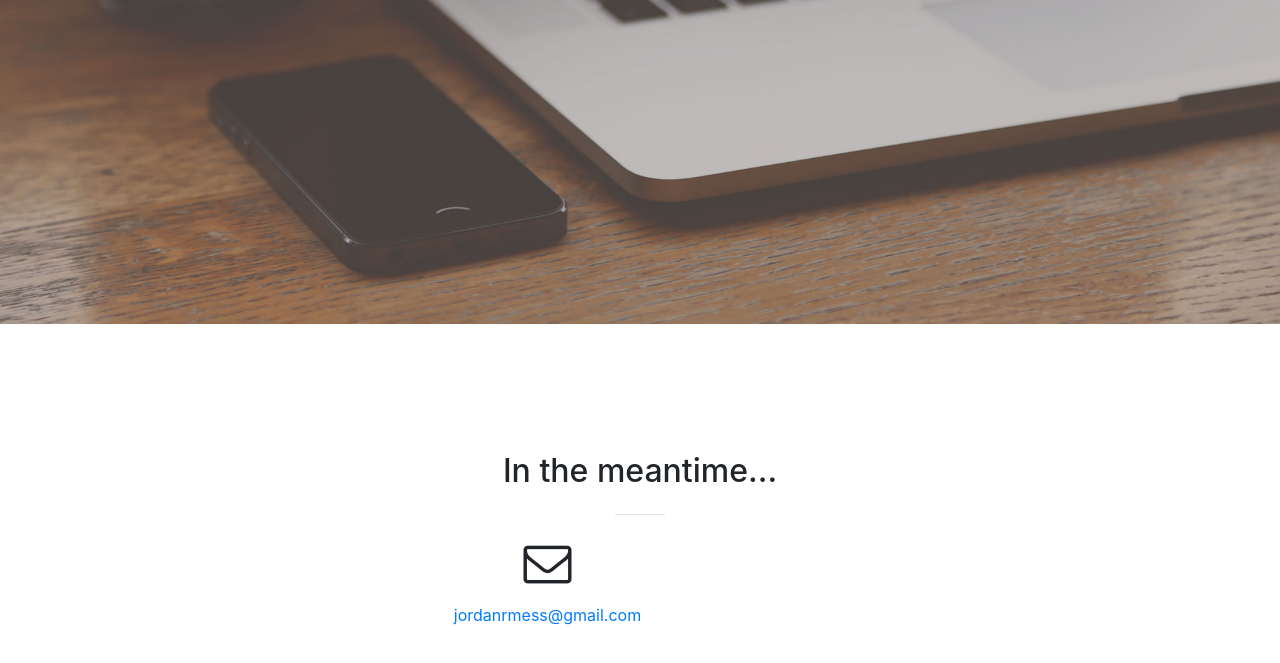
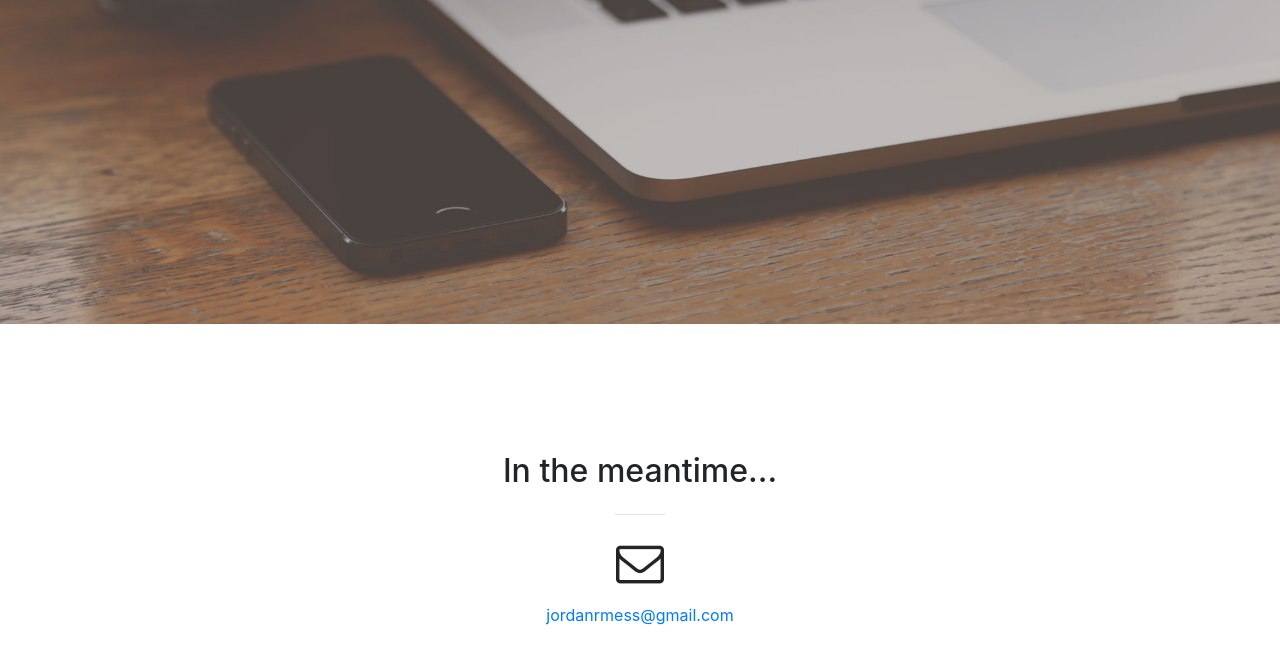
Before and after one commit to jordanrmess/personal_website, a website with bundled scripts: page index.html in a window 1280 px wide. Shown: the part 476-1139 px from the top of the page. Built offline with nearby package versions, Linux system fonts and the light colour scheme.

Commit message:
column center

```diff
--- a/css/creative.css
+++ b/css/creative.css
@@ -20,6 +20,7 @@ hr.light {
   border-color: #fff; }
 
 a {
+  font-family: 'Roboto', sans-serif;
   color: #F05F40;
   -webkit-transition: all 0.2s;
   -moz-transition: all 0.2s;
--- a/index.html
+++ b/index.html
@@ -238,7 +238,7 @@
             <hr class="my-4">
           </div>
         </div>
-          <div class="col-lg-10 mr-auto text-center">
+          <div class="col-lg-12 mr-auto text-center">
             <i class="fa fa-envelope-o fa-3x mb-3 sr-contact"></i>
             <p>
               <a href="mailto:jordanrmess@gmail.com">jordanrmess@gmail.com</a>
```
